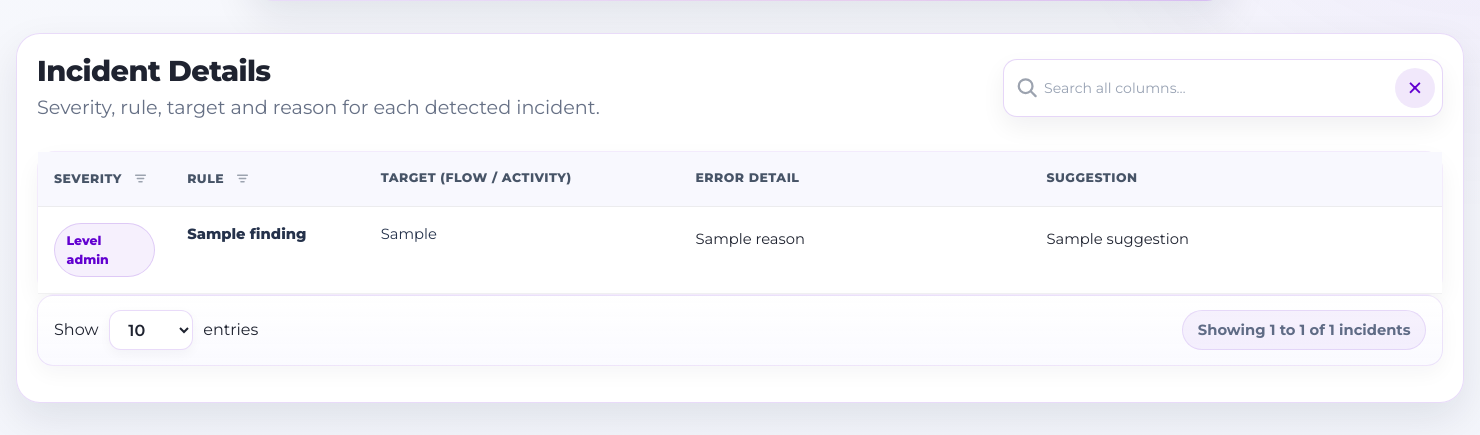
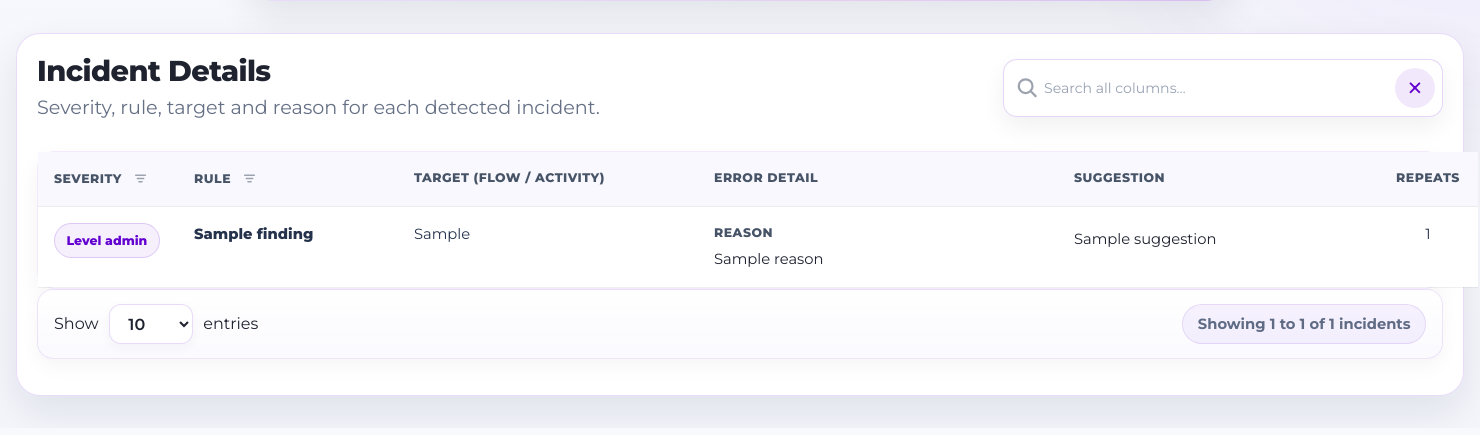
Before and after one commit to Tav-18/AutomarizacionPowerAutomateCloud, a Django app: template analyzer/templates/analyzer/result.html in a window 1480 px wide. Shown: the part 1055-1490 px from the top of the page. Run offline with Django 5.2, Linux system fonts and the light colour scheme; the template is opened without the code that fills it: most values are stand-ins (such as "Sample title", 1, 10 or a date in 2020).

Commit message:
Cambios en reglas y nueva columna de inicidencias repetidas

```diff
--- a/analyzer/services/excel_export.py
+++ b/analyzer/services/excel_export.py
@@ -167,7 +167,7 @@ RULE_CATALOG: Dict[str, Dict[str, object]] = {
             "Configurar RunAfter para estados failed, timedOut o canceled y agregar manejo controlado."
         ),
     },
-    "Retrasos": {
+    "Retrasos (Delay y Wait)": {
         "impact_area": "E - Retrasos",
         "title": "Retrasos",
         "suggestion_es": (
@@ -203,7 +203,7 @@ RULE_CATALOG: Dict[str, Dict[str, object]] = {
             "Revisar la estructura de la condición para que la rama verdadera contenga la lógica principal y sea legible."
         ),
     },
-    "Comentarios": {
+    "Comentarios descriptivos": {
         "impact_area": "M - Descripciones",
         "title": "Descripciones",
         "suggestion_es": (
--- a/analyzer/static/analyzer/styles.css
+++ b/analyzer/static/analyzer/styles.css
@@ -723,19 +723,22 @@ input[type="text"]:focus{
 }
 
 .findings-table th:nth-child(1),
-.findings-table td:nth-child(1){ width:110px; }
+.findings-table td:nth-child(1){ width:140px; }
 
 .findings-table th:nth-child(2),
-.findings-table td:nth-child(2){ width:160px; }
+.findings-table td:nth-child(2){ width:220px; }
 
 .findings-table th:nth-child(3),
-.findings-table td:nth-child(3){ width:260px; }
+.findings-table td:nth-child(3){ width:300px; }
 
 .findings-table th:nth-child(4),
-.findings-table td:nth-child(4){ width:290px; }
+.findings-table td:nth-child(4){ width:360px; }
 
 .findings-table th:nth-child(5),
-.findings-table td:nth-child(5){ width:340px; }
+.findings-table td:nth-child(5){ width:320px; }
+
+.findings-table th:nth-child(6),
+.findings-table td:nth-child(6){ width:100px; text-align:center; }
 .severity-pill{
   display:inline-flex;
   align-items:center;
--- a/analyzer/templates/analyzer/result.html
+++ b/analyzer/templates/analyzer/result.html
@@ -137,9 +137,9 @@
             <td>
               {% if rule == "Hardcode" %}
                 <span class="badge-mini badge-count badge-count--3">{{ cnt }}</span>
-              {% elif rule == "Parametrizable" or rule == "Manejo de errores (RunAfter)" or rule == "Retrasos" %}
+              {% elif rule == "Parametrizable" or rule == "Manejo de errores (RunAfter)" or rule == "Retrasos (Delay y Wait)" %}
                 <span class="badge-mini badge-count badge-count--2">{{ cnt }}</span>
-              {% elif rule == "Nomenclatura de actividades" or rule == "Nomenclatura de variables" or rule == "Prefijos variables / parámetros" or rule == "Nomenclatura de flujos" or rule == "Condición IF" or rule == "Comentarios" %}
+              {% elif rule == "Nomenclatura de actividades" or rule == "Nomenclatura de variables" or rule == "Prefijos variables / parámetros" or rule == "Nomenclatura de flujos" or rule == "Condición IF" or rule == "Comentarios descriptivos" %}
                 <span class="badge-mini badge-count badge-count--1">{{ cnt }}</span>
               {% else %}
                 <span class="badge-mini badge-count">{{ cnt }}</span>
@@ -382,27 +382,39 @@
               <th>Target (Flow / Activity)</th>
               <th>Error Detail</th>
               <th>Suggestion</th>
+              <th>Repeats</th>
+
             </tr>
           </thead>
           <tbody>
   {% for f in findings %}
-              <tr
-                data-severity="{{ f.severity_level }}"
-                data-rule="{{ f.rule_name }}"
-              >
+    <tr>
       <td>
         <span class="severity-pill severity-pill--{{ f.severity_level }}">
           Level {{ f.severity_level }}
         </span>
       </td>
-                <td><div class="finding-rule">{{ f.rule_name }}</div></td>
+
+      <td>
+        <div class="finding-rule">{{ f.rule_name }}</div>
+      </td>
+
       <td class="cell-wrap">{{ f.target_pretty }}</td>
-                <td><div class="finding-reason">{{ f.reason }}</div></td>
-                <td class="cell-wrap"><div class="finding-reason">{{ f.suggestion }}</div></td>
+
+      <td>
+        <div class="finding-label">Reason</div>
+        <div class="finding-reason">{{ f.reason }}</div>
+      </td>
+
+      <td class="cell-wrap">
+        <div class="finding-reason">{{ f.suggestion|default:"-" }}</div>
+      </td>
+
+      <td class="cell-wrap">{{ f.repeat_count|default:1 }}</td>
     </tr>
   {% empty %}
     <tr>
-                <td colspan="5" class="empty-state-cell">No findings were detected with the current rule set.</td>
+      <td colspan="6" class="empty-state-cell">No findings were detected with the current rule set.</td>
     </tr>
   {% endfor %}
           </tbody>
```
Also changed, not shown: analyzer/services/rules.py (+10 -13 lines), analyzer/views.py (+22 -3 lines). Lines whose indentation alone changed are shown as unchanged.
